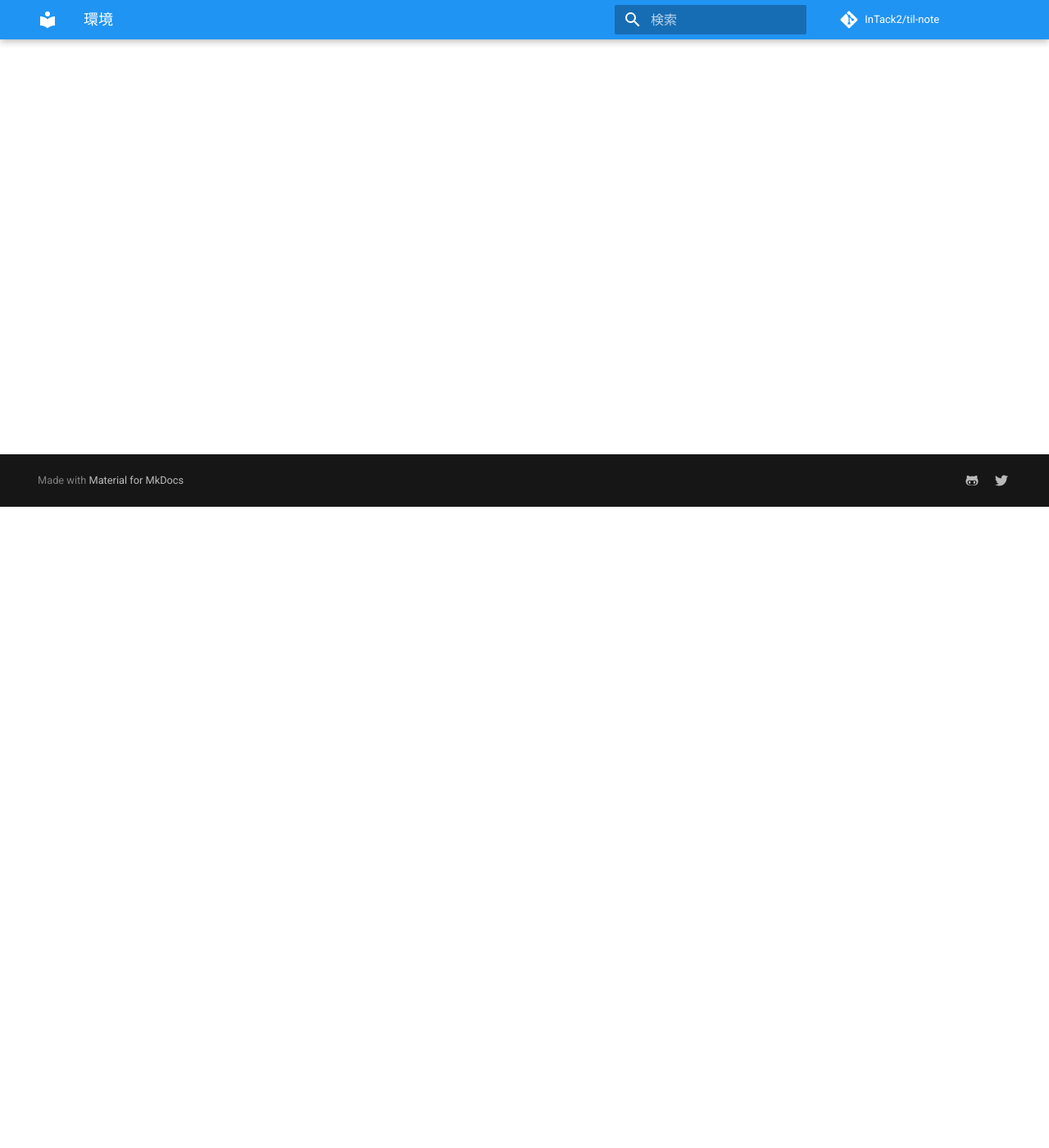
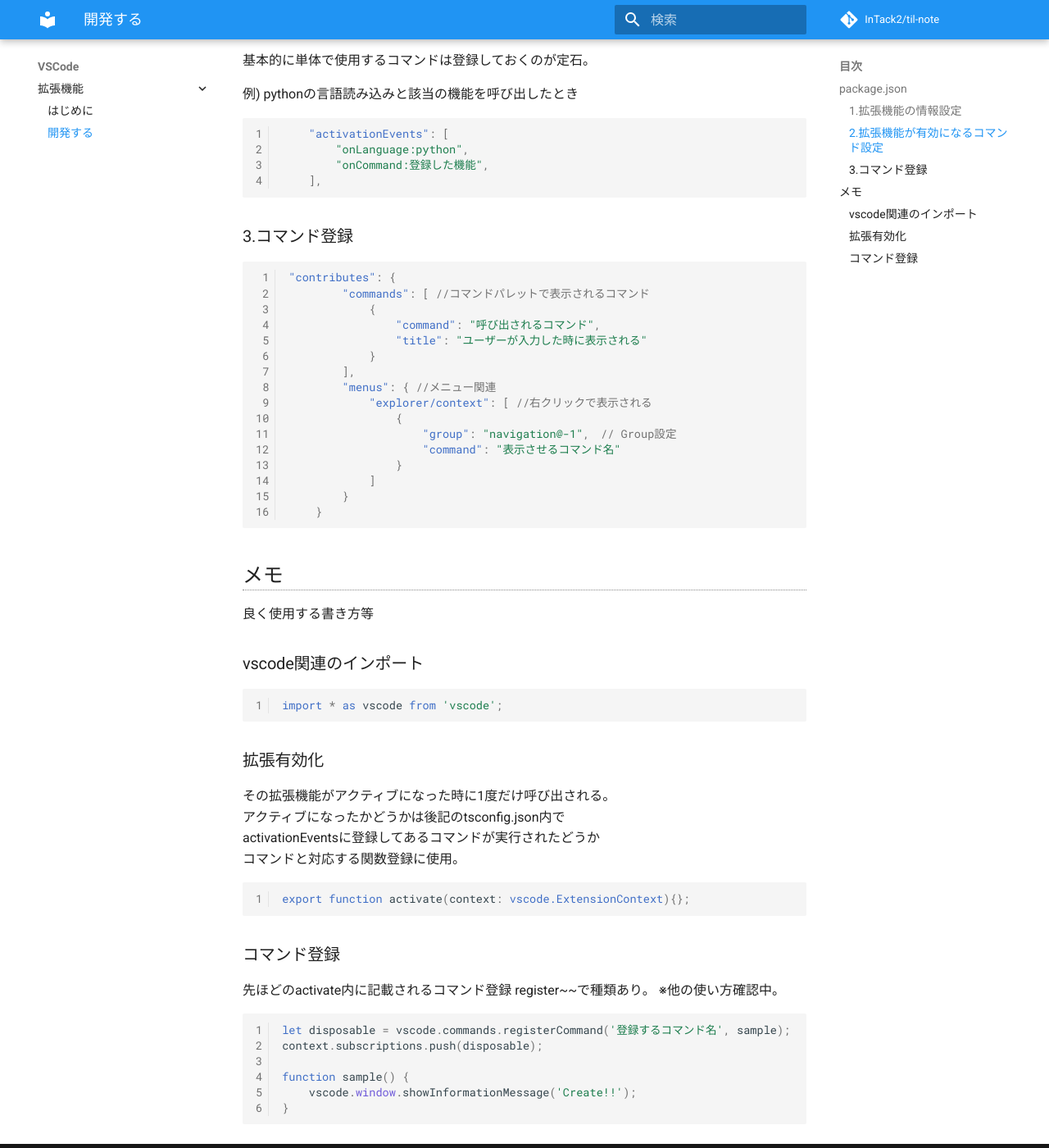
Before and after one commit to InTack2/til-note, an MkDocs documentation site: the page built from docs/VSCode/拡張機能/Extension.md, in a window 1280 px wide and 1400 px high, scrolled down 782 px. Shown: the whole window at 82% size. Built offline with MkDocs 1.6.1 and Material for MkDocs 9.7.7, drawn with Linux system fonts in a browser that asks for light colours; nearby versions of some CDN libraries; comment, search, counter and statistics services are not loaded; some of the changed text lies outside the part shown.

Commit message:
vscodeの拡張機能回り追加

````diff
--- a/docs/VSCode/拡張機能/Extension.md
+++ b/docs/VSCode/拡張機能/Extension.md
@@ -1 +1,98 @@
-# 環境
+# 開発する
+
+開発に使う機能や書き方メモ
+
+## package.json
+
+拡張機能のバージョンやカテゴリ名等の拡張機能の設定
+実際に作成したvscodeから呼び出せるコマンドを登録したりする。
+かなり重要。
+
+※必要な設定を記載予定
+
+### 1.拡張機能の情報設定
+
+``` json
+"name": "拡張名", //displayNameとの違いは確認中。
+"displayName": "表示名",
+"description": "説明",
+"version": "0.0.1",
+"engines": {
+    "vscode": "^1.45.0"
+},
+"categories": [
+    "Other"
+],
+```
+
+### 2.拡張機能が有効になるコマンド設定
+
+基本的に単体で使用するコマンドは登録しておくのが定石。
+
+例)
+pythonの言語読み込みと該当の機能を呼び出したとき
+
+``` json
+    "activationEvents": [
+        "onLanguage:python",
+        "onCommand:登録した機能",
+    ],
+```
+
+### 3.コマンド登録
+
+``` json
+"contributes": {
+        "commands": [ //コマンドパレットで表示されるコマンド
+            {
+                "command": "呼び出されるコマンド",
+                "title": "ユーザーが入力した時に表示される"
+            }
+        ],
+        "menus": { //メニュー関連
+            "explorer/context": [ //右クリックで表示される
+                {
+                    "group": "navigation@-1",　// Group設定
+                    "command": "表示させるコマンド名"
+                }
+            ]
+        }
+    }
+```
+
+## メモ
+
+良く使用する書き方等
+
+### vscode関連のインポート
+
+``` typescript
+import * as vscode from 'vscode';
+```
+
+### 拡張有効化
+
+その拡張機能がアクティブになった時に1度だけ呼び出される。
+アクティブになったかどうかは後記のtsconfig.json内で
+activationEventsに登録してあるコマンドが実行されたどうか
+コマンドと対応する関数登録に使用。
+
+``` typescript
+export function activate(context: vscode.ExtensionContext){};
+```
+
+### コマンド登録
+
+先ほどのactivate内に記載されるコマンド登録
+register~~で種類あり。
+※他の使い方確認中。
+
+``` typescript
+
+let disposable = vscode.commands.registerCommand('登録するコマンド名', sample);
+context.subscriptions.push(disposable);
+
+function sample() {
+    vscode.window.showInformationMessage('Create!!');
+}
+```
````
Also changed, not shown: docs/VSCode/拡張機能/Intro.md (added, +19 -0 lines), docs/VSCode/拡張機能/.pages (added).
